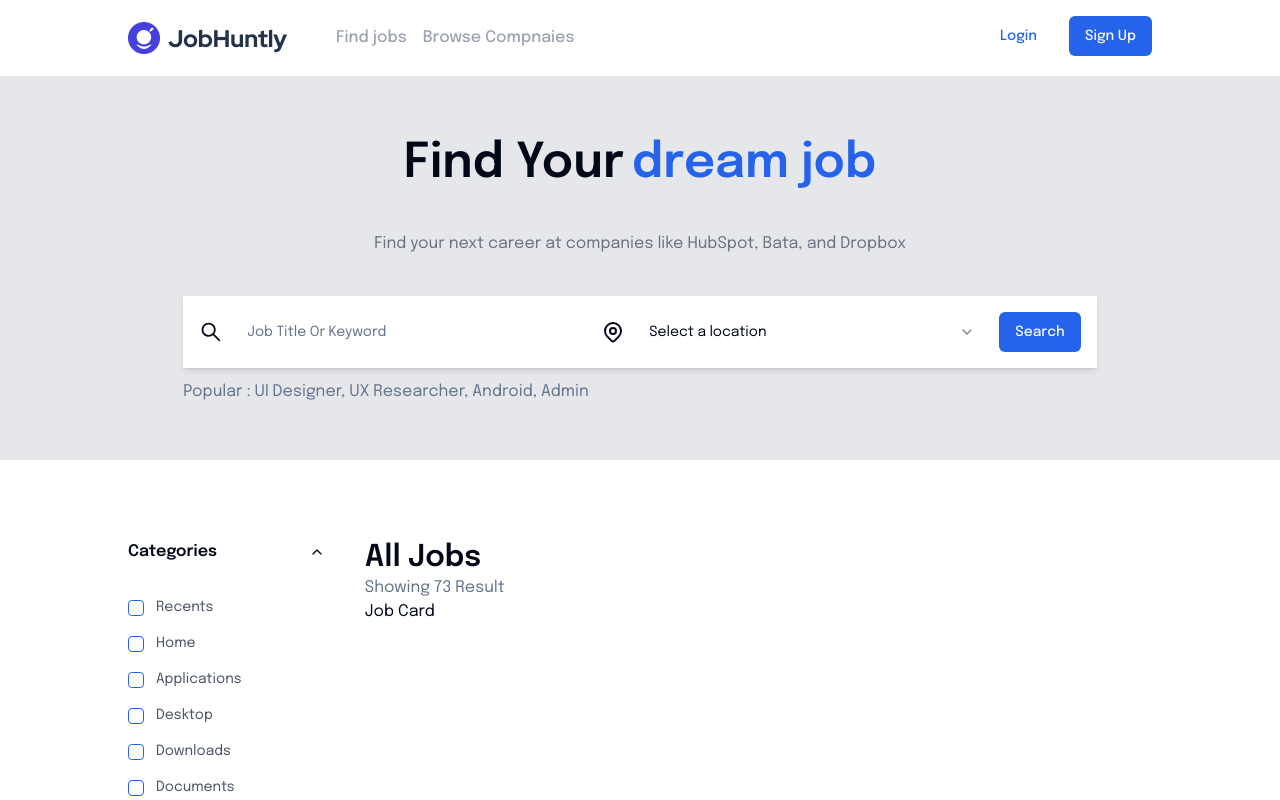
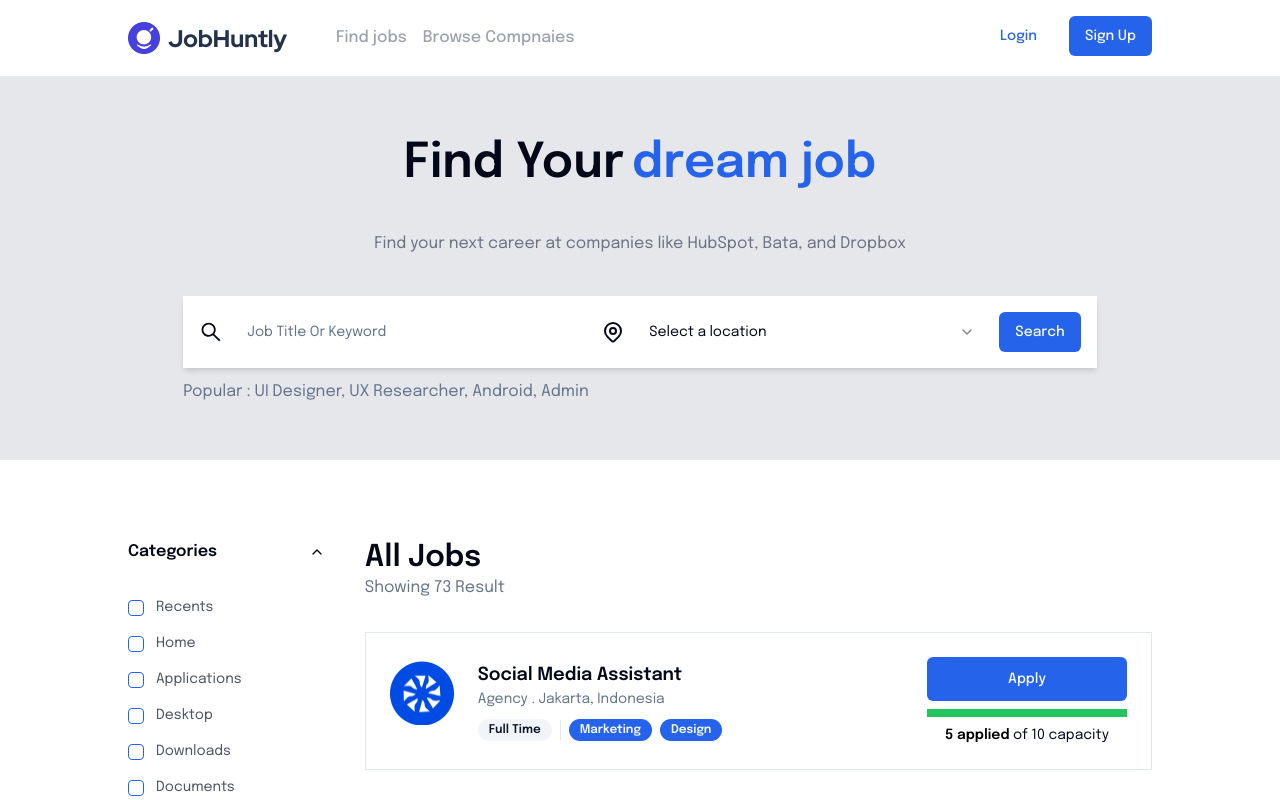
Before and after one commit to yoedi/job-portal-lp, a Next.js app: page /find-jobs in a window 1280 px wide. Shown: the top 800 px of the page. Built offline with nearby package versions, Linux system fonts and the light colour scheme.

Commit message:
Create job card component

```diff
--- /dev/null
+++ b/src/components/organism/JobCard/index.tsx
@@ -0,0 +1,57 @@
+import { Badge } from "@/components/ui/badge";
+import { Button } from "@/components/ui/button";
+import { Separator } from "@/components/ui/separator";
+import { JobType } from "@/types";
+import Image from "next/image";
+import React, { FC } from "react";
+
+interface JobCardProps extends JobType {}
+
+const JobCard: FC<JobCardProps> = ({
+  applicants,
+  categories,
+  desc,
+  image,
+  jobType,
+  location,
+  name,
+  needs,
+  type,
+}) => {
+  return (
+    <div className="w-full border mb-5 p-6 border-border flex flex-row justify-between items-center">
+      <div className="flex flex-row items-start gap-6">
+        <div>
+          <Image src={image} alt={image} width={64} height={64} />
+        </div>
+        <div>
+          <div className="text-lg font-semibold">{name}</div>
+          <div className="text-sm text-muted-foreground mb-2">
+            {type} . {location}
+          </div>
+          <div className="h-5 inline-flex gap-2 items-center">
+            <Badge variant="secondary">{jobType}</Badge>
+            <Separator orientation="vertical" />
+            {categories.map((item: string, i: number) => (
+              <Badge key={i}>{item}</Badge>
+            ))}
+          </div>
+        </div>
+      </div>
+      <div className="w-[200px]">
+        <Button className="w-full" size="lg">
+          Apply
+        </Button>
+        <div className="w-full h-2 mt-2 relative bg-gray-300">
+          <div className="w-full absolute h-2 bg-green-500"></div>
+        </div>
+        <div className="text-grey-500 text-sm text-center mt-2">
+          <span className="text-black font-semibold">{applicants} applied</span>{" "}
+          of {needs} capacity
+        </div>
+      </div>
+    </div>
+  );
+};
+
+export default JobCard;
--- a/src/containers/ExplorerDataContainer/index.tsx
+++ b/src/containers/ExplorerDataContainer/index.tsx
@@ -1,5 +1,6 @@
 import FormFilterDynamic from "@/components/organism/FormFilterDynamic";
 import FormSearchDynamic from "@/components/organism/FormSearchDynamic";
+import JobCard from "@/components/organism/JobCard";
 import { filterFormType } from "@/types";
 import Image from "next/image";
 import React, { FC } from "react";
@@ -55,8 +56,19 @@
           <div className="mb-8">
             <div className="text-3xl font-semibold">All Jobs</div>
             <div className="text-muted-foreground">Showing 73 Result</div>
-
-            <div>Job Card</div>
+          </div>
+          <div className="grid grid-cols-1 gap-7">
+            <JobCard
+              applicants={5}
+              categories={["Marketing", "Design"]}
+              desc="lorem ipsum"
+              image="/images/company2.png"
+              jobType="Full Time"
+              location="Jakarta, Indonesia"
+              name="Social Media Assistant"
+              needs={10}
+              type="Agency"
+            />
           </div>
         </div>
       </div>
--- a/src/types/index.ts
+++ b/src/types/index.ts
@@ -6,6 +6,8 @@
   location: string;
   desc: string;
   categories: string[];
+  needs: number;
+  applicants: number;
 };
 
 export type OptionType = {
```
